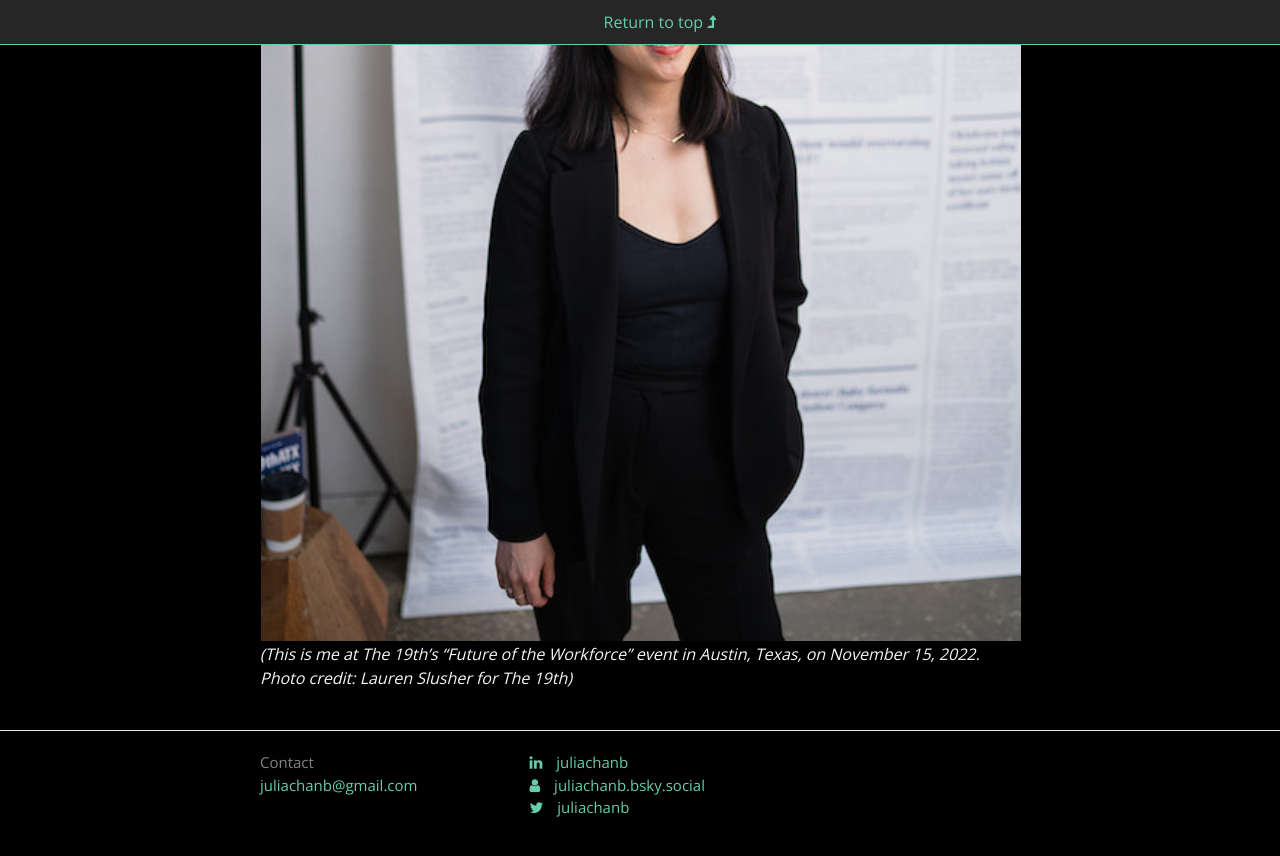
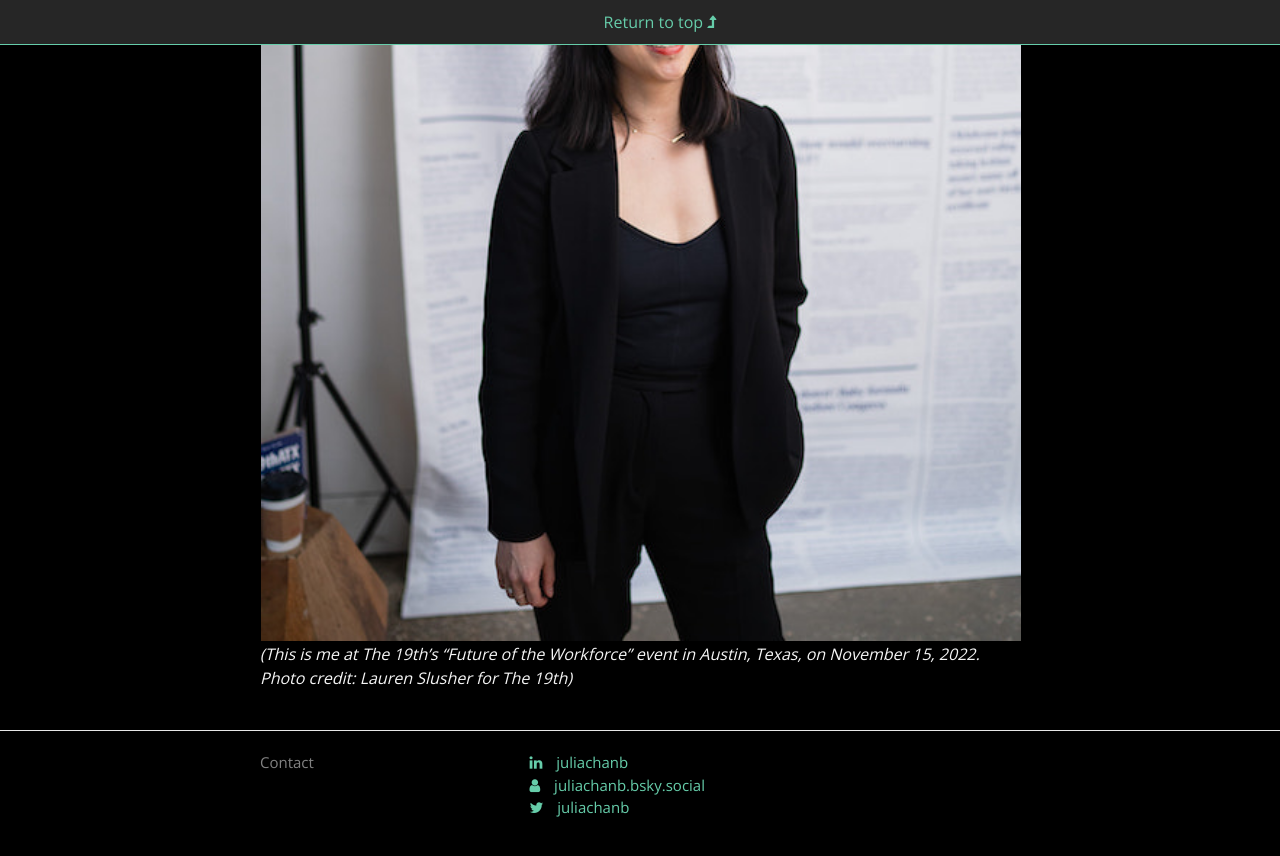
Before and after one commit to juliachanb/juliachanb.github.io, a Jekyll site: the page built from pages/about.md, in a window 1280 px wide and 900 px high, scrolled down 1581 px. Shown: the top 856 px of the window. Built offline with Jekyll 4.4.1, drawn with Linux system fonts in a browser that asks for light colours; nearby versions of some CDN libraries; some web fonts are replaced.

Commit message:
took email out

```diff
--- a/_config.yml
+++ b/_config.yml
@@ -7,7 +7,7 @@
 
 # Site settings
 title:  Julia B. Chan
-email:  juliachanb@gmail.com
+email:
 description: > # this means to ignore newlines until "baseurl:"
   journalist + editor
 
```
